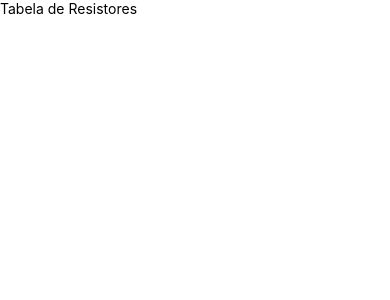
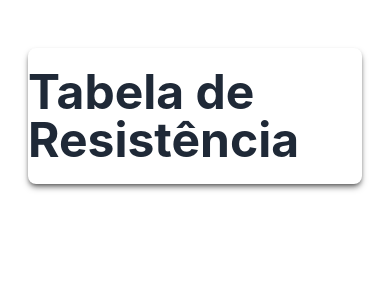
Before and after one commit to hevellyn16/calculresis, a React Native app: screen /TabelaResistor in a window 390 px wide. Shown: the top 300 px of the page. Built offline with nearby package versions, Linux system fonts and the light colour scheme.

Commit message:
feat: Add TabelaResistor Title

```diff
--- a/src/screens/TabelaResistor/index.tsx
+++ b/src/screens/TabelaResistor/index.tsx
@@ -1,14 +1,19 @@
 import React from 'react';
 import {
     Text,
-
+    View,
+    SafeAreaView,
+    TouchableOpacity,
 } from 'react-native';
 
 export default function TabelaResistor() {
     return (
-        <>
-            <Text>Tabela de Resistores</Text>
-            {/* Aqui você pode adicionar a tabela de resistores */}
-        </>
+        <SafeAreaView className="flex flex-col justify-between items-center w-full h-full py-12 px-7 bg-white">
+                    <View className="flex justify-center items-center w-full gap-5 py-5 px-0 rounded-lg bg-white shadow-md shadow-black/50">
+                        <Text className="text-5xl font-bold text-gray-800">Tabela de Resistência</Text>
+                    </View>
+
+
+                </SafeAreaView>
     );
 }
```
